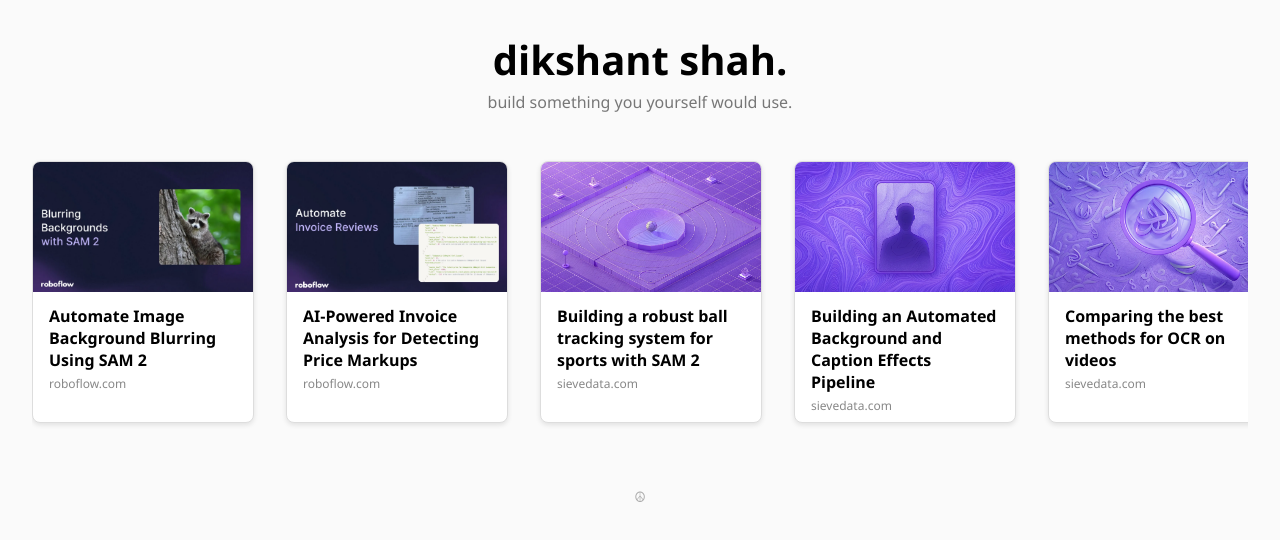
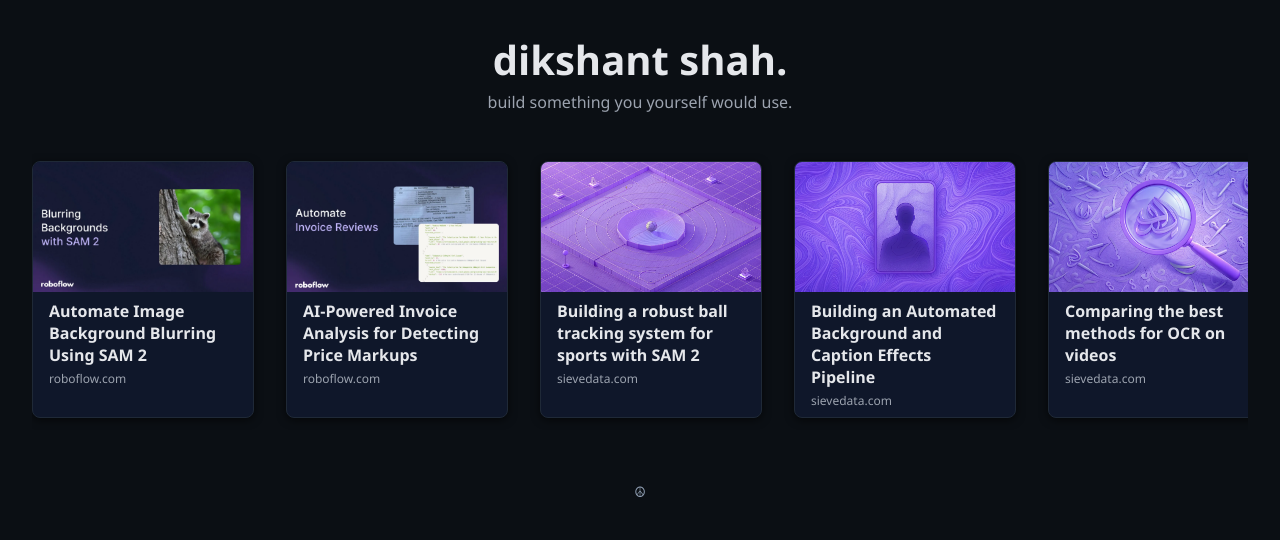
Before and after one commit to 808Code/dikshant-shah-blogs, a React (Create React App) app: page / in a window 1280 px wide. Shown: the top 540 px of the page. Built offline with nearby package versions, Linux system fonts and the light colour scheme.

Commit message:
dark mode

```diff
--- a/src/App.js
+++ b/src/App.js
@@ -1,5 +1,6 @@
 import React, { useEffect } from "react";
 
+// Full posts list (unchanged content from your original)
 const posts = [
   {
     id: 10,
@@ -80,6 +81,18 @@
   },
 ];
 
+const PALETTE = {
+  bg: "#0b0f14",
+  text: "#e5e7eb",
+  subtext: "#9ca3af",
+  muted: "#94a3b8",
+  cardBg: "#0f172a",
+  border: "#1f2937",
+  shadow: "rgba(0,0,0,0.6)",
+  accent: "#22d3ee",
+  imgBg: "#0b1220",
+};
+
 function Post({ title, image, url, website }) {
   return (
     <a
@@ -95,9 +108,9 @@
         marginRight: 16,
         borderRadius: 8,
         overflow: "hidden",
-        boxShadow: "0 2px 5px rgba(0,0,0,0.1)",
-        background: "#fff",
-        border: "1px solid #ddd",
+        boxShadow: `0 2px 8px ${PALETTE.shadow}`,
+        background: PALETTE.cardBg,
+        border: `1px solid ${PALETTE.border}`,
         transition: "transform 0.2s",
         flexShrink: 0,
       }}
@@ -105,16 +118,19 @@
       onMouseLeave={(e) => (e.currentTarget.style.transform = "scale(1)")}
       title={`${title} — ${website}`}
     >
-      <img
-        src={`${process.env.PUBLIC_URL}${image}`}
-        alt={title}
-        style={{ width: "100%", height: 130, objectFit: "cover" }}
-      />
+      <div style={{ backgroundColor: PALETTE.imgBg }}>
+        <img
+          src={`${process.env.PUBLIC_URL}${image}`}
+          alt={title}
+          style={{ width: "100%", height: 130, objectFit: "cover", display: "block" }}
+        />
+      </div>
       <div style={{ padding: "0.5rem 1rem" }}>
         <h2
           style={{
             margin: 0,
             fontSize: "1rem",
+            color: PALETTE.text,
           }}
         >
           {title}
@@ -123,7 +139,7 @@
           style={{
             margin: "0.25rem 0 0 0",
             fontSize: "0.75rem",
-            color: "#888",
+            color: PALETTE.subtext,
             fontStyle: "normal",
           }}
         >
@@ -134,7 +150,7 @@
   );
 }
 
-function App() {
+export default function App() {
   useEffect(() => {
     document.title = "dikshantshah";
   }, []);
@@ -143,14 +159,34 @@
     <div
       style={{
         fontFamily: "'Segoe UI', Tahoma, Geneva, Verdana, sans-serif",
-        backgroundColor: "#fafafa",
+        backgroundColor: PALETTE.bg,
+        color: PALETTE.text,
         minHeight: "100vh",
         padding: "2rem",
       }}
     >
+      {/* Inline CSS so you don't need an external styles.css */}
+      <style>{`
+        ::-webkit-scrollbar {
+          height: 8px;
+          width: 8px;
+        }
+        ::-webkit-scrollbar-track {
+          background: ${PALETTE.bg};
+        }
+        ::-webkit-scrollbar-thumb {
+          background-color: ${PALETTE.border};
+          border-radius: 4px;
+        }
+        ::-webkit-scrollbar-thumb:hover {
+          background-color: ${PALETTE.border};
+        }
+        * { scrollbar-width: thin; scrollbar-color: ${PALETTE.border} ${PALETTE.bg}; }
+      `}</style>
+
       <header style={{ textAlign: "center", marginBottom: "2rem" }}>
-        <h1 style={{ fontSize: "2.5rem", margin: 0 }}>dikshant shah.</h1>
-        <p style={{ color: "#777", marginTop: "0.25rem" }}>
+        <h1 style={{ fontSize: "2.5rem", margin: 0, color: PALETTE.text }}>dikshant shah.</h1>
+        <p style={{ color: PALETTE.subtext, marginTop: "0.25rem" }}>
           build something you yourself would use.
         </p>
       </header>
@@ -186,7 +222,7 @@
         style={{
           marginTop: "3rem",
           textAlign: "center",
-          color: "#aaa",
+          color: PALETTE.muted,
           fontSize: "0.9rem",
         }}
       >
@@ -195,5 +231,3 @@
     </div>
   );
 }
-
-export default App;
```
